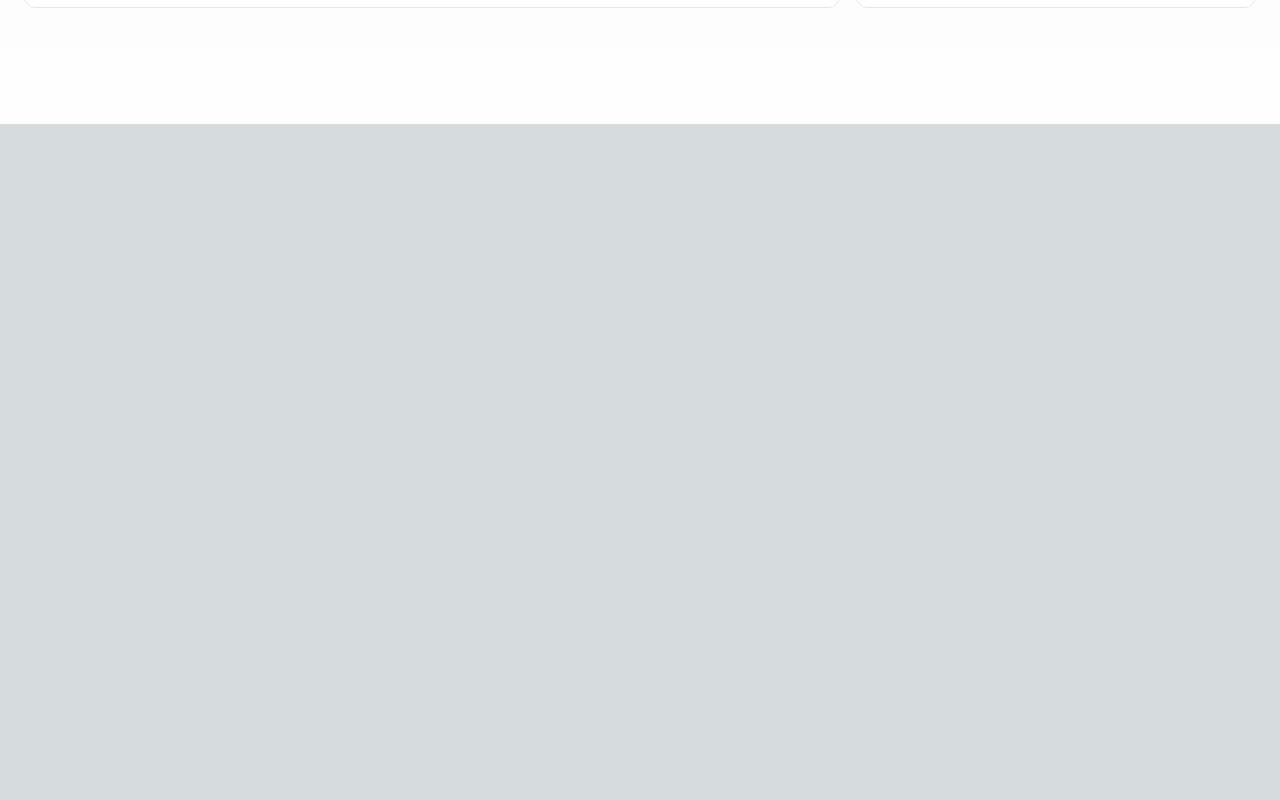
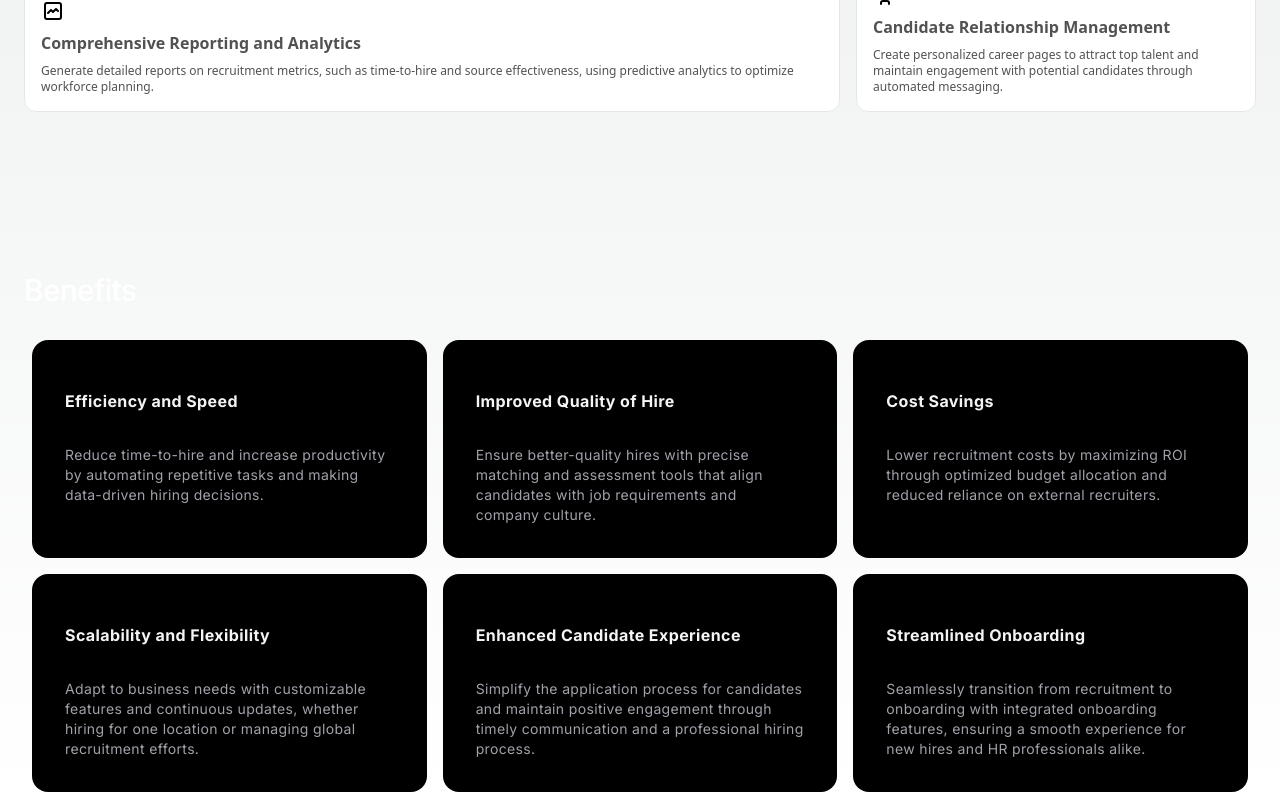
Before and after one commit to yahyashareef48/digital-recruitment-frontend, a Next.js app: page / in a window 1280 px wide. Shown: the part 1660-2460 px from the top of the page. Before the commit the page ends 1784 px from the top, so only its background shows below. Built offline with nearby package versions, Linux system fonts and the light colour scheme.

Commit message:
Benefits done

```diff
--- /dev/null
+++ b/app/components/ui/card-hover-effect.js
@@ -0,0 +1,70 @@
+import { cn } from "../../../utils/cn.js";
+import { AnimatePresence, motion } from "framer-motion";
+import Link from "next/link";
+import { useState } from "react";
+
+export const HoverEffect = ({ items, className }) => {
+  let [hoveredIndex, setHoveredIndex] = useState(null > null);
+
+  return (
+    <div className={cn("grid grid-cols-1 md:grid-cols-2  lg:grid-cols-3", className)}>
+      {items.map((item, idx) => (
+        <div
+          key={item?.link}
+          className="relative group  block p-2 h-full w-full"
+          onMouseEnter={() => setHoveredIndex(idx)}
+          onMouseLeave={() => setHoveredIndex(null)}
+        >
+          <AnimatePresence>
+            {hoveredIndex === idx && (
+              <motion.span
+                className="absolute inset-0 h-full w-full bg-neutral-200 dark:bg-slate-800/[0.8] block  rounded-3xl"
+                layoutId="hoverBackground"
+                initial={{ opacity: 0 }}
+                animate={{
+                  opacity: 1,
+                  transition: { duration: 0.15 },
+                }}
+                exit={{
+                  opacity: 0,
+                  transition: { duration: 0.15, delay: 0.2 },
+                }}
+              />
+            )}
+          </AnimatePresence>
+          <Card>
+            <CardTitle>{item.title}</CardTitle>
+            <CardDescription>{item.description}</CardDescription>
+          </Card>
+        </div>
+      ))}
+    </div>
+  );
+};
+
+export const Card = ({ className, children }) => {
+  return (
+    <div
+      className={cn(
+        "rounded-2xl h-full w-full p-4 overflow-hidden bg-black border border-transparent dark:border-white/[0.2] group-hover:border-slate-700 relative z-20",
+        className
+      )}
+    >
+      <div className="relative z-50">
+        <div className="p-4">{children}</div>
+      </div>
+    </div>
+  );
+};
+export const CardTitle = ({ className, children }) => {
+  return (
+    <h4 className={cn("text-zinc-100 font-bold tracking-wide mt-4", className)}>{children}</h4>
+  );
+};
+export const CardDescription = ({ className, children }) => {
+  return (
+    <p className={cn("mt-8 text-zinc-400 tracking-wide leading-relaxed text-sm", className)}>
+      {children}
+    </p>
+  );
+};
--- a/app/page.js
+++ b/app/page.js
@@ -4,12 +4,14 @@ import { motion } from "framer-motion";
 import React from "react";
 import { AuroraBackground } from "./components/ui/aurora-background";
 import { BentoGrid, BentoGridItem } from "./components/ui/bento-grid";
+import { HoverEffect } from "./components/ui/card-hover-effect.js";
 
 import { keyFeatures } from "../data/keyFeatures.js";
+import { benefitsData } from "../data/benefitsData.js";
 
 export default function Home() {
   return (
-    <main className="flex flex-col lg:gap-14 gap-6">
+    <main className="flex flex-col lg:gap-40 gap-20">
       <section id="above-the-fold">
         <AuroraBackground>
           <motion.div
@@ -37,7 +39,7 @@ export default function Home() {
 
       <section id="key-features" className="max-w-7xl mx-auto">
         <div className="mx-6">
-          <h2 className="text-3xl font-medium tracking-tight text-white sm:text-left mb-6">
+          <h2 className="text-3xl font-medium tracking-tight text-white sm:text-left lg:mb-6 mb-4">
             Key Features
           </h2>
           <BentoGrid className="max-w-7xl mx-auto">
@@ -58,9 +60,11 @@ export default function Home() {
 
       <section id="benefits" className="max-w-7xl w-full mx-auto">
         <div className="mx-6">
-          <h2 className="text-3xl font-medium tracking-tight text-white sm:text-left mb-6">
+          <h2 className="text-3xl font-medium tracking-tight text-white sm:text-left lg:mb-6 mb-3">
             Benefits
           </h2>
+
+          <HoverEffect items={benefitsData} />
         </div>
       </section>
     </main>
--- /dev/null
+++ b/data/benefitsData.js
@@ -0,0 +1,32 @@
+export const benefitsData = [
+  {
+    title: "Efficiency and Speed",
+    description:
+      "Reduce time-to-hire and increase productivity by automating repetitive tasks and making data-driven hiring decisions.",
+  },
+  {
+    title: "Improved Quality of Hire",
+    description:
+      "Ensure better-quality hires with precise matching and assessment tools that align candidates with job requirements and company culture.",
+  },
+  {
+    title: "Cost Savings",
+    description:
+      "Lower recruitment costs by maximizing ROI through optimized budget allocation and reduced reliance on external recruiters.",
+  },
+  {
+    title: "Scalability and Flexibility",
+    description:
+      "Adapt to business needs with customizable features and continuous updates, whether hiring for one location or managing global recruitment efforts.",
+  },
+  {
+    title: "Enhanced Candidate Experience",
+    description:
+      "Simplify the application process for candidates and maintain positive engagement through timely communication and a professional hiring process.",
+  },
+  {
+    title: "Streamlined Onboarding",
+    description:
+      "Seamlessly transition from recruitment to onboarding with integrated onboarding features, ensuring a smooth experience for new hires and HR professionals alike.",
+  },
+];
```
